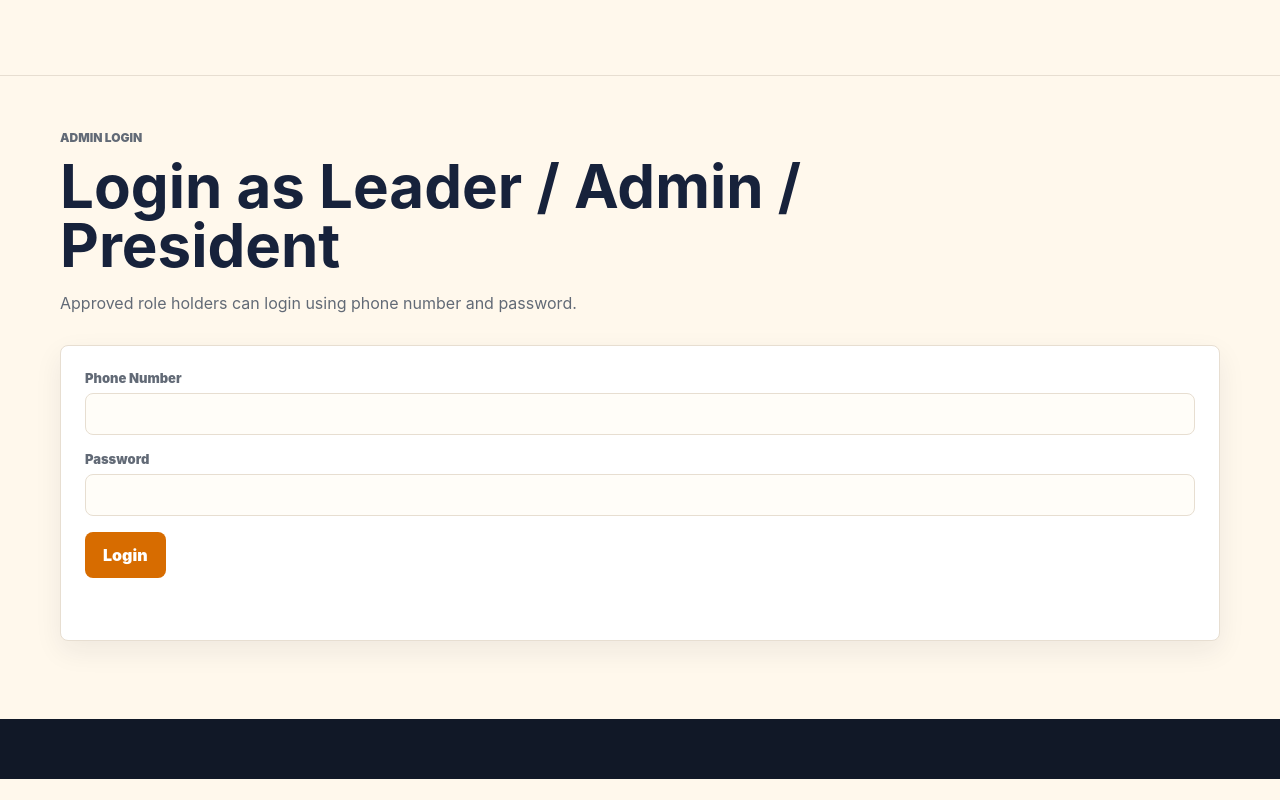
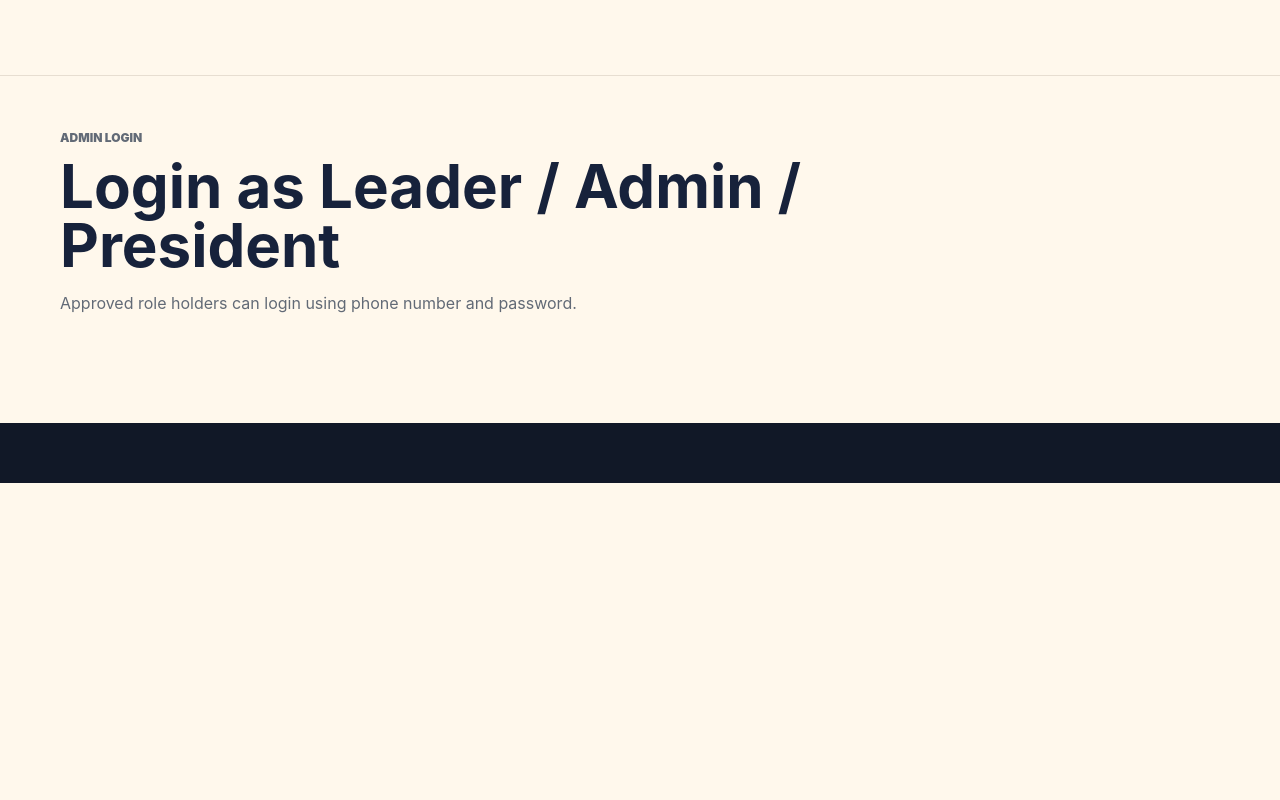
Before and after one commit to Arghya0022/SarangaBJP, a website: page public/admin-login.html in a window 1280 px wide. Drawn offline with Linux system fonts and the light colour scheme.

```diff
--- a/public/admin-login.html
+++ b/public/admin-login.html
@@ -17,21 +17,7 @@
       <p>Approved role holders can login using phone number and password.</p>
     </section>
 
-    <form id="admin-login-form" class="panel-form">
-      <label>
-        Phone Number
-        <input name="phone" required>
-      </label>
 
-      <label>
-        Password
-        <input name="password" type="password" required>
-      </label>
-
-      <button class="button primary" type="submit">Login</button>
-
-      <p id="admin-login-status" class="form-status"></p>
-    </form>
   </main>
 
   <footer class="footer"></footer>
```
